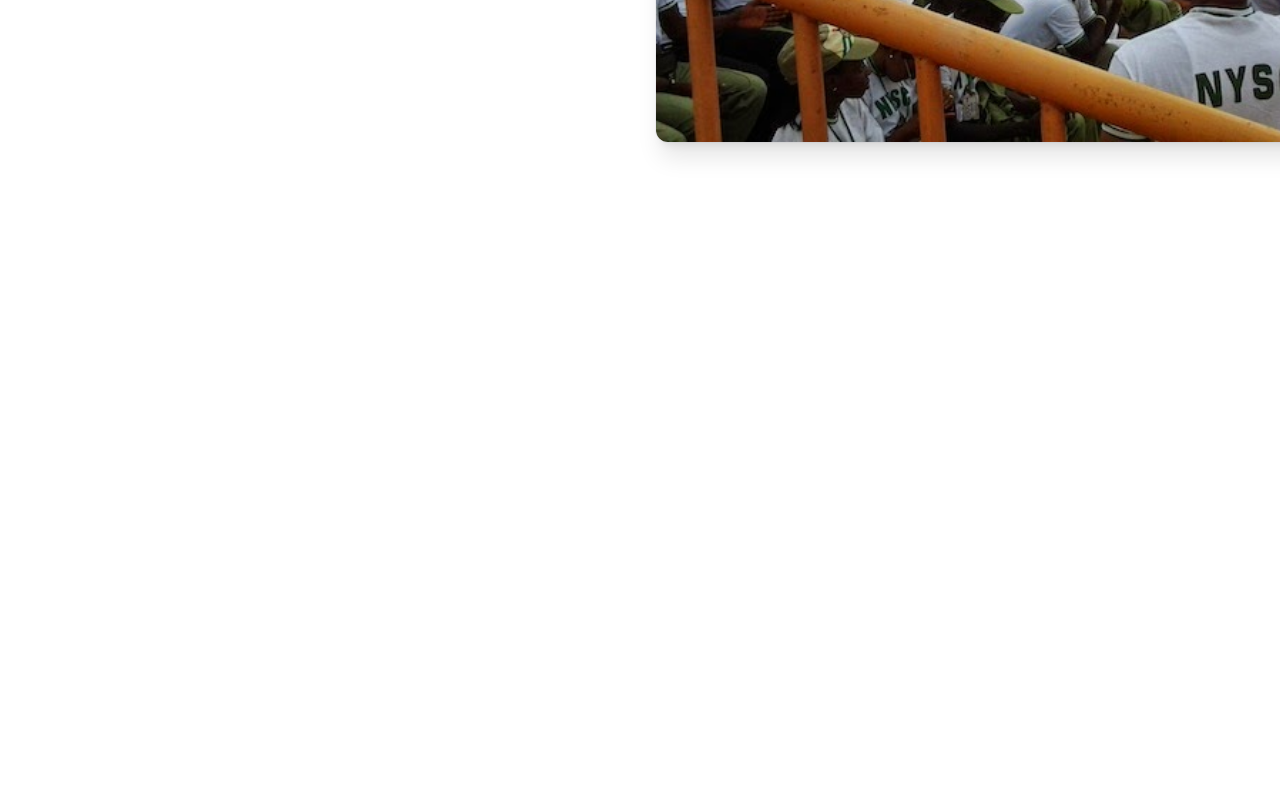
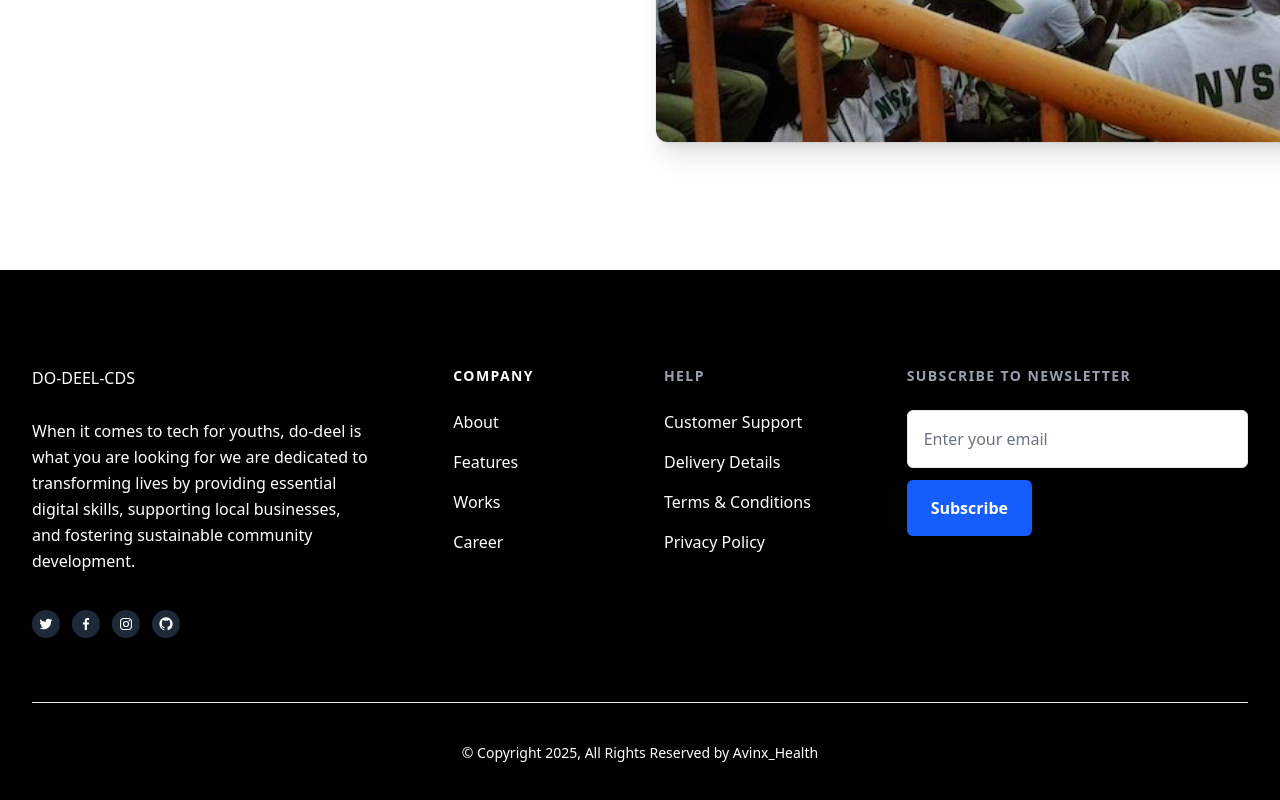
Before and after one commit to 56radius/do-deel-cds, a React (Vite) app: page / in a window 1280 px wide. Shown: the part 1470-2270 px from the top of the page. Before the commit the page ends 1740 px from the top, so only its background shows below. Built offline with nearby package versions, Linux system fonts and the light colour scheme.

Commit message:
Adding the footer

```diff
--- a/src/pages/home.jsx
+++ b/src/pages/home.jsx
@@ -1,4 +1,4 @@
-import React from 'react';
+import React, {useState} from 'react';
 
 //importing iconds
 import { CloudArrowUpIcon, LockClosedIcon, ServerIcon } from '@heroicons/react/20/solid'
@@ -26,7 +26,7 @@ const HomePage = () => {
           <div className="flex items-center justify-between h-16 lg:h-20">
             <div className="hidden lg:flex lg:items-center lg:justify-center lg:space-x-10">
               <a href="#" className="text-base transition-all duration-200 hover:text-opacity-80">Home</a>
-              <a href="#" className="text-base transition-all duration-200 hover:text-opacity-80">About</a>
+              <a href="#About" className="text-base transition-all duration-200 hover:text-opacity-80">About</a>
               <a href="#" className="text-base transition-all duration-200 hover:text-opacity-80">Services</a>
               <a href="#" className="text-base transition-all duration-200 hover:text-opacity-80">Contact</a>
             </div>
@@ -37,7 +37,7 @@ const HomePage = () => {
                 href="#"
                 className="inline-flex items-center justify-center px-3 sm:px-5 py-2.5 text-sm sm:text-base font-semibold transition-all duration-200 bg-white/20 hover:bg-white/40 rounded-lg"
               >
-                Apply for free
+               Join Now
               </a>
             </div>
 
@@ -97,7 +97,7 @@ const HomePage = () => {
       </section>
 
       {/* About Section */}
-      <div className="overflow-hidden bg-white py-24 sm:py-32">
+      <div id='About' className="overflow-hidden bg-white py-24 sm:py-32">
       <div className="mx-auto max-w-7xl px-6 lg:px-8">
         <div className="mx-auto grid max-w-2xl grid-cols-1 gap-x-8 gap-y-16 sm:gap-y-20 lg:mx-0 lg:max-w-none lg:grid-cols-2">
           <div className="lg:pt-4 lg:pr-8">
@@ -139,6 +139,133 @@ const HomePage = () => {
         </div>
       </div>
     </div>
+
+
+    {/* Footer */}
+    <section className="py-10 bg-gray-50 sm:pt-16 lg:pt-24"
+     style={{
+      backgroundColor: "black",
+      backgroundSize: "cover",
+      backgroundPosition: "center",
+      backgroundRepeat: "no-repeat",
+    }}
+    >
+    <div className="px-4 mx-auto sm:px-6 lg:px-8 max-w-7xl">
+        <div className="grid grid-cols-2 md:col-span-3 lg:grid-cols-6 gap-y-16 gap-x-12">
+            <div className="col-span-2 md:col-span-3 lg:col-span-2 lg:pr-8">
+                    <h2> DO-DEEL-CDS </h2>
+                <p className="text-base leading-relaxed text-white-600 mt-7"> When it comes to tech for youths, do-deel is what you are looking for we are dedicated to transforming lives by providing essential digital skills, supporting local businesses, and fostering sustainable community development.
+
+</p>
+
+                <ul className="flex items-center space-x-3 mt-9">
+                    <li>
+                        <a href="#" title="" className="flex items-center justify-center text-white transition-all duration-200 bg-gray-800 rounded-full w-7 h-7 hover:bg-blue-600 focus:bg-blue-600">
+                            <svg className="w-4 h-4" xmlns="http://www.w3.org/2000/svg" viewBox="0 0 24 24" fill="currentColor">
+                                <path
+                                    d="M19.633 7.997c.013.175.013.349.013.523 0 5.325-4.053 11.461-11.46 11.461-2.282 0-4.402-.661-6.186-1.809.324.037.636.05.973.05a8.07 8.07 0 0 0 5.001-1.721 4.036 4.036 0 0 1-3.767-2.793c.249.037.499.062.761.062.361 0 .724-.05 1.061-.137a4.027 4.027 0 0 1-3.23-3.953v-.05c.537.299 1.16.486 1.82.511a4.022 4.022 0 0 1-1.796-3.354c0-.748.199-1.434.548-2.032a11.457 11.457 0 0 0 8.306 4.215c-.062-.3-.1-.611-.1-.923a4.026 4.026 0 0 1 4.028-4.028c1.16 0 2.207.486 2.943 1.272a7.957 7.957 0 0 0 2.556-.973 4.02 4.02 0 0 1-1.771 2.22 8.073 8.073 0 0 0 2.319-.624 8.645 8.645 0 0 1-2.019 2.083z"
+                                ></path>
+                            </svg>
+                        </a>
+                    </li>
+
+                    <li>
+                        <a href="#" title="" className="flex items-center justify-center text-white transition-all duration-200 bg-gray-800 rounded-full w-7 h-7 hover:bg-blue-600 focus:bg-blue-600">
+                            <svg className="w-4 h-4" xmlns="http://www.w3.org/2000/svg" viewBox="0 0 24 24" fill="currentColor">
+                                <path d="M13.397 20.997v-8.196h2.765l.411-3.209h-3.176V7.548c0-.926.258-1.56 1.587-1.56h1.684V3.127A22.336 22.336 0 0 0 14.201 3c-2.444 0-4.122 1.492-4.122 4.231v2.355H7.332v3.209h2.753v8.202h3.312z"></path>
+                            </svg>
+                        </a>
+                    </li>
+
+                    <li>
+                        <a href="#" title="" className="flex items-center justify-center text-white transition-all duration-200 bg-gray-800 rounded-full w-7 h-7 hover:bg-blue-600 focus:bg-blue-600">
+                            <svg className="w-4 h-4" xmlns="http://www.w3.org/2000/svg" viewBox="0 0 24 24" fill="currentColor">
+                                <path d="M11.999 7.377a4.623 4.623 0 1 0 0 9.248 4.623 4.623 0 0 0 0-9.248zm0 7.627a3.004 3.004 0 1 1 0-6.008 3.004 3.004 0 0 1 0 6.008z"></path>
+                                <circle cx="16.806" cy="7.207" r="1.078"></circle>
+                                <path
+                                    d="M20.533 6.111A4.605 4.605 0 0 0 17.9 3.479a6.606 6.606 0 0 0-2.186-.42c-.963-.042-1.268-.054-3.71-.054s-2.755 0-3.71.054a6.554 6.554 0 0 0-2.184.42 4.6 4.6 0 0 0-2.633 2.632 6.585 6.585 0 0 0-.419 2.186c-.043.962-.056 1.267-.056 3.71 0 2.442 0 2.753.056 3.71.015.748.156 1.486.419 2.187a4.61 4.61 0 0 0 2.634 2.632 6.584 6.584 0 0 0 2.185.45c.963.042 1.268.055 3.71.055s2.755 0 3.71-.055a6.615 6.615 0 0 0 2.186-.419 4.613 4.613 0 0 0 2.633-2.633c.263-.7.404-1.438.419-2.186.043-.962.056-1.267.056-3.71s0-2.753-.056-3.71a6.581 6.581 0 0 0-.421-2.217zm-1.218 9.532a5.043 5.043 0 0 1-.311 1.688 2.987 2.987 0 0 1-1.712 1.711 4.985 4.985 0 0 1-1.67.311c-.95.044-1.218.055-3.654.055-2.438 0-2.687 0-3.655-.055a4.96 4.96 0 0 1-1.669-.311 2.985 2.985 0 0 1-1.719-1.711 5.08 5.08 0 0 1-.311-1.669c-.043-.95-.053-1.218-.053-3.654 0-2.437 0-2.686.053-3.655a5.038 5.038 0 0 1 .311-1.687c.305-.789.93-1.41 1.719-1.712a5.01 5.01 0 0 1 1.669-.311c.951-.043 1.218-.055 3.655-.055s2.687 0 3.654.055a4.96 4.96 0 0 1 1.67.311 2.991 2.991 0 0 1 1.712 1.712 5.08 5.08 0 0 1 .311 1.669c.043.951.054 1.218.054 3.655 0 2.436 0 2.698-.043 3.654h-.011z"
+                                ></path>
+                            </svg>
+                        </a>
+                    </li>
+
+                    <li>
+                        <a href="#" title="" className="flex items-center justify-center text-white transition-all duration-200 bg-gray-800 rounded-full w-7 h-7 hover:bg-blue-600 focus:bg-blue-600">
+                            <svg className="w-4 h-4" xmlns="http://www.w3.org/2000/svg" viewBox="0 0 24 24" fill="currentColor">
+                                <path
+                                    fill-rule="evenodd"
+                                    clip-rule="evenodd"
+                                    d="M12.026 2c-5.509 0-9.974 4.465-9.974 9.974 0 4.406 2.857 8.145 6.821 9.465.499.09.679-.217.679-.481 0-.237-.008-.865-.011-1.696-2.775.602-3.361-1.338-3.361-1.338-.452-1.152-1.107-1.459-1.107-1.459-.905-.619.069-.605.069-.605 1.002.07 1.527 1.028 1.527 1.028.89 1.524 2.336 1.084 2.902.829.091-.645.351-1.085.635-1.334-2.214-.251-4.542-1.107-4.542-4.93 0-1.087.389-1.979 1.024-2.675-.101-.253-.446-1.268.099-2.64 0 0 .837-.269 2.742 1.021a9.582 9.582 0 0 1 2.496-.336 9.554 9.554 0 0 1 2.496.336c1.906-1.291 2.742-1.021 2.742-1.021.545 1.372.203 2.387.099 2.64.64.696 1.024 1.587 1.024 2.675 0 3.833-2.33 4.675-4.552 4.922.355.308.675.916.675 1.846 0 1.334-.012 2.41-.012 2.737 0 .267.178.577.687.479C19.146 20.115 22 16.379 22 11.974 22 6.465 17.535 2 12.026 2z"
+                                ></path>
+                            </svg>
+                        </a>
+                    </li>
+                </ul>
+            </div>
+
+            <div>
+                <p className="text-sm font-semibold tracking-widest text-white-400 uppercase">Company</p>
+
+                <ul className="mt-6 space-y-4">
+                    <li>
+                        <a href="#" title="" className="flex text-base text-white transition-all duration-200 hover:text-gray-600 focus:text-blue-600"> About </a>
+                    </li>
+
+                    <li>
+                        <a href="#" title="" className="flex text-base text-white transition-all duration-200 hover:text-blue-600 focus:text-blue-600"> Features </a>
+                    </li>
+
+                    <li>
+                        <a href="#" title="" className="flex text-base text-white transition-all duration-200 hover:text-blue-600 focus:text-blue-600"> Works </a>
+                    </li>
+
+                    <li>
+                        <a href="#" title="" className="flex text-base text-white transition-all duration-200 hover:text-blue-600 focus:text-blue-600"> Career </a>
+                    </li>
+                </ul>
+            </div>
+
+            <div>
+                <p className="text-sm font-semibold tracking-widest text-gray-400 uppercase">Help</p>
+
+                <ul className="mt-6 space-y-4">
+                    <li>
+                        <a href="#" title="" className="flex text-base text-white transition-all duration-200 hover:text-blue-600 focus:text-blue-600"> Customer Support </a>
+                    </li>
+
+                    <li>
+                        <a href="#" title="" className="flex text-base text-white transition-all duration-200 hover:text-blue-600 focus:text-blue-600"> Delivery Details </a>
+                    </li>
+
+                    <li>
+                        <a href="#" title="" className="flex text-base text-white transition-all duration-200 hover:text-blue-600 focus:text-blue-600"> Terms & Conditions </a>
+                    </li>
+
+                    <li>
+                        <a href="#" title="" className="flex text-base text-white transition-all duration-200 hover:text-blue-600 focus:text-blue-600"> Privacy Policy </a>
+                    </li>
+                </ul>
+            </div>
+
+            <div className="col-span-2 md:col-span-1 lg:col-span-2 lg:pl-8">
+                <p className="text-sm font-semibold tracking-widest text-gray-400 uppercase">Subscribe to newsletter</p>
+
+                <form action="#" method="POST" className="mt-6">
+                    <div>
+                        <label for="email" className="sr-only">Email</label>
+                        <input type="email" name="email" id="email" placeholder="Enter your email" className="block w-full p-4 text-black placeholder-gray-500 transition-all duration-200 bg-white border border-gray-200 rounded-md focus:outline-none focus:border-blue-600 caret-blue-600" />
+                    </div>
+
+                    <button type="submit" className="inline-flex items-center justify-center px-6 py-4 mt-3 font-semibold text-white transition-all duration-200 bg-blue-600 rounded-md hover:bg-blue-700 focus:bg-blue-700">Subscribe</button>
+                </form>
+            </div>
+        </div>
+
+        <hr className="mt-16 mb-10 border-gray-200" />
+
+        <p className="text-sm text-center text-white-600">© Copyright 2025, All Rights Reserved by Avinx_Health</p>
+    </div>
+</section>
     </div>
   );
 };
```
Also changed, not shown: src/components/SplashScreen.jsx (added).
